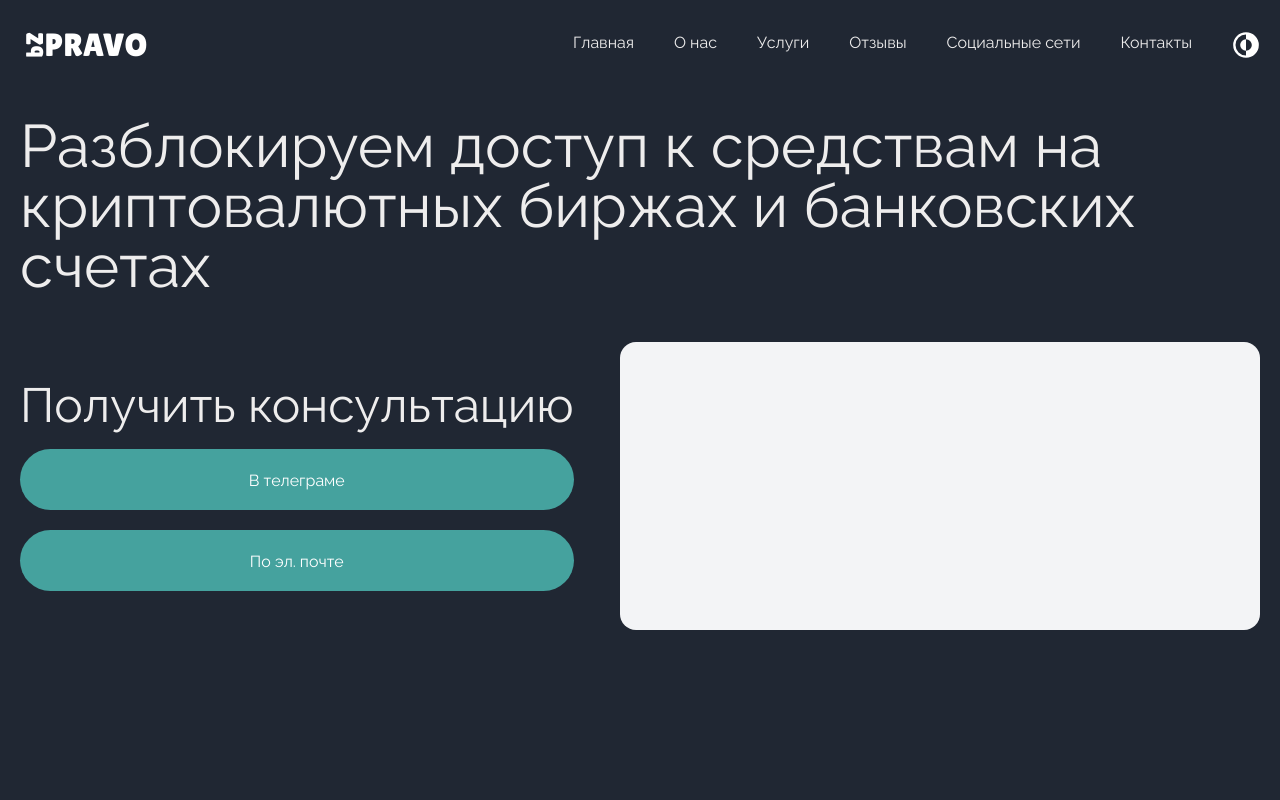
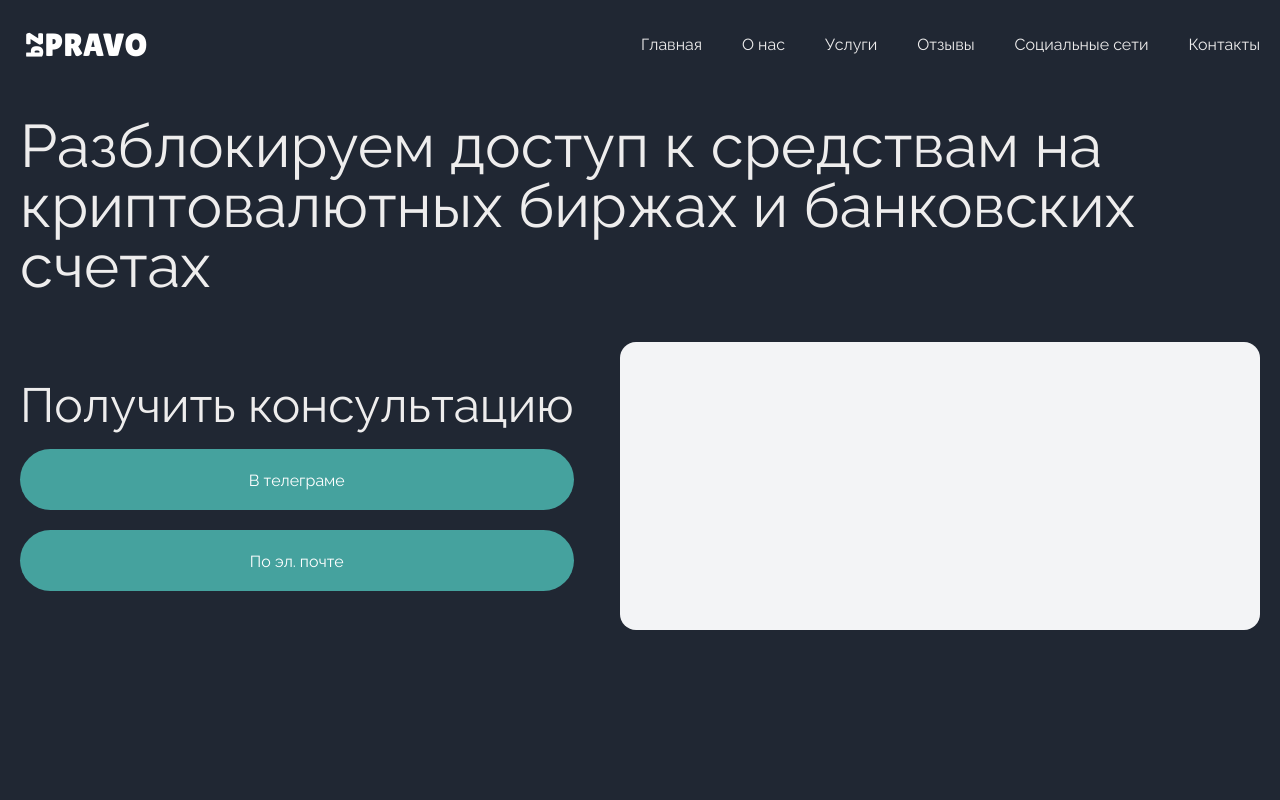
Before and after one commit to velsamm/unlock-website, a Next.js app: page / in a window 1280 px wide. Shown: the top 800 px of the page. Built offline with nearby package versions, Linux system fonts and the light colour scheme.

Commit message:
temporary disable theme change

```diff
--- a/src/app/page.tsx
+++ b/src/app/page.tsx
@@ -1,14 +1,14 @@
-import Image from "next/image";
 import { WhoWorks } from "$components/WhoWorks/WhoWorks";
 import { HelpWith } from "$components/HelpWith/HelpWith";
 import { HowWeWork } from "$components/HowWeWork/HowWeWork";
 import { ContactForm } from "$components/ContactForm/ContactForm";
-import manOnPcPic from '$assets/icons/svg/ManOnPC.svg'
 import { UnlockChatAnimation } from "$components/UnlockChatAnimation/unlockChatAnimation";
+import { Theme } from "$components/Theme/Theme";
 
 export default function Home() {
   return (
     <main>
+      <Theme />
       <section className="pt-0 cta flex flex-col justify-evenly pb-36">
         <div>
           <h1 className="text-2xl md:text-6xl">
@@ -19,9 +19,6 @@ export default function Home() {
         <div className="flex justify-between flex-col-reverse md:flex-row items-center gap-0 md:gap-5">
           <ContactForm/>
           <UnlockChatAnimation />
-          {/*<div className="image-man-on-pc">*/}
-          {/*  <Image src={manOnPcPic} alt='manOnPcPic'/>*/}
-          {/*</div>*/}
         </div>
       </section>
 
--- a/src/components/Header/Header.tsx
+++ b/src/components/Header/Header.tsx
@@ -1,6 +1,6 @@
 import React, { FC } from "react";
 import { Logo } from "$components/Logo/logo";
-import { ThemeButton } from "$components/ThemeButton/themeButton";
+// import { ThemeButton } from "$components/ThemeButton/themeButton";
 import Link from 'next/link'
 import { Burger } from "$components/Header/Burger";
 
@@ -46,7 +46,7 @@ export const Header: FC = () => (
 					))
 				}
 			</Burger>
-			<ThemeButton />
+			{/*<ThemeButton />*/}
 		</div>
 	</header>
 )
--- a/src/components/Logo/logo.tsx
+++ b/src/components/Logo/logo.tsx
@@ -4,18 +4,15 @@ import React, { FC, useCallback, useEffect, useState } from "react";
 import Image from "next/image";
 import LogoDarkImage from '$assets/icons/svg/logo-dark.svg'
 import LogoLightImage from '$assets/icons/svg/logo-light.svg'
-import { getCurrentScheme } from "$utils/getCurrentScheme";
+import { getCurrentTheme } from "$utils/getCurrentTheme";
 
 export const Logo: FC = () => {
 	const [src, setSrc] = useState();
 
 	const updateTheme = useCallback(() => {
-		const currentTheme = getCurrentScheme();
-		if (currentTheme === 'dark') {
-			return setSrc(LogoDarkImage);
-		}
+		const currentTheme = getCurrentTheme();
 
-		return setSrc(LogoLightImage);
+		setSrc(currentTheme === 'dark' ? LogoDarkImage : LogoLightImage);
 	}, [])
 
 	useEffect(() => {
--- /dev/null
+++ b/src/components/Theme/Theme.tsx
@@ -0,0 +1,20 @@
+'use client';
+
+import { FC, useEffect, useRef } from "react";
+import { getStorageTheme } from "$utils/storageScheme";
+import { setDocumentTheme } from "$utils/setDocumentTheme";
+
+export const Theme: FC = () => {
+	// const isMounted = useRef(false)
+	//
+	// if (!isMounted.current) {
+	// 	const theme = getStorageTheme();
+	// 	setDocumentTheme(theme === 'dark' ? 'light' : 'dark');
+	// }
+	//
+	// useEffect(() => {
+	// 	isMounted.current = true;
+	// },[])
+
+	return null
+}
--- a/src/components/ThemeButton/themeButton.tsx
+++ b/src/components/ThemeButton/themeButton.tsx
@@ -4,13 +4,16 @@ import React, { FC, useEffect, useState } from "react";
 import Image from "next/image";
 import ThemeLightImg from "$assets/icons/svg/theme-light.svg";
 import ThemeDarkImg from "$assets/icons/svg/theme-dark.svg";
-import { getCurrentScheme } from "$utils/getCurrentScheme";
+import { getCurrentTheme } from "$utils/getCurrentTheme";
+import { setStorageTheme } from "$utils/storageScheme";
+import { setDocumentTheme } from "$utils/setDocumentTheme";
 
+// temporary disabled
 export const ThemeButton: FC = () => {
 	const [src, setSrc] = useState();
 
 	useEffect(() => {
-		const currentTheme = getCurrentScheme();
+		const currentTheme = getCurrentTheme();
 		if (currentTheme === 'dark') {
 			return setSrc(ThemeDarkImg);
 		}
@@ -19,17 +22,15 @@ export const ThemeButton: FC = () => {
 	}, [])
 
 	const handleClick = () => {
-		const currentTheme = getCurrentScheme();
+		const currentTheme = getCurrentTheme();
 
 		if (currentTheme === 'dark') {
-			document
-				.getElementsByTagName('html')[0]
-				.setAttribute('data-theme', 'light');
+			setDocumentTheme('light');
+			setStorageTheme('light');
 			setSrc(ThemeLightImg);
 		} else {
-			document
-				.getElementsByTagName('html')[0]
-				.setAttribute('data-theme', 'dark');
+			setDocumentTheme('dark');
+			setStorageTheme('dark');
 			setSrc(ThemeDarkImg);
 		}
 	}
--- a/src/utils/getCurrentScheme.ts
+++ b/src/utils/getCurrentTheme.ts
@@ -1,3 +1,3 @@
-export function getCurrentScheme() {
+export function getCurrentTheme() {
 	return document.querySelector('[data-theme]')?.getAttribute('data-theme');
 }
--- /dev/null
+++ b/src/utils/setDocumentTheme.ts
@@ -0,0 +1,5 @@
+export const setDocumentTheme = (theme: 'light' | 'dark') => {
+	document
+		.getElementsByTagName('html')[0]
+		.setAttribute('data-theme', theme);
+}
--- /dev/null
+++ b/src/utils/storageScheme.ts
@@ -0,0 +1,7 @@
+export const getStorageTheme = () => {
+	return window.localStorage.getItem('theme');
+}
+
+export const setStorageTheme = (theme: 'light' | 'dark') => {
+	return window.localStorage.setItem('theme', theme);
+}
```
Also changed, not shown: src/assets/icons/svg/ManOnPC.svg (deleted).
